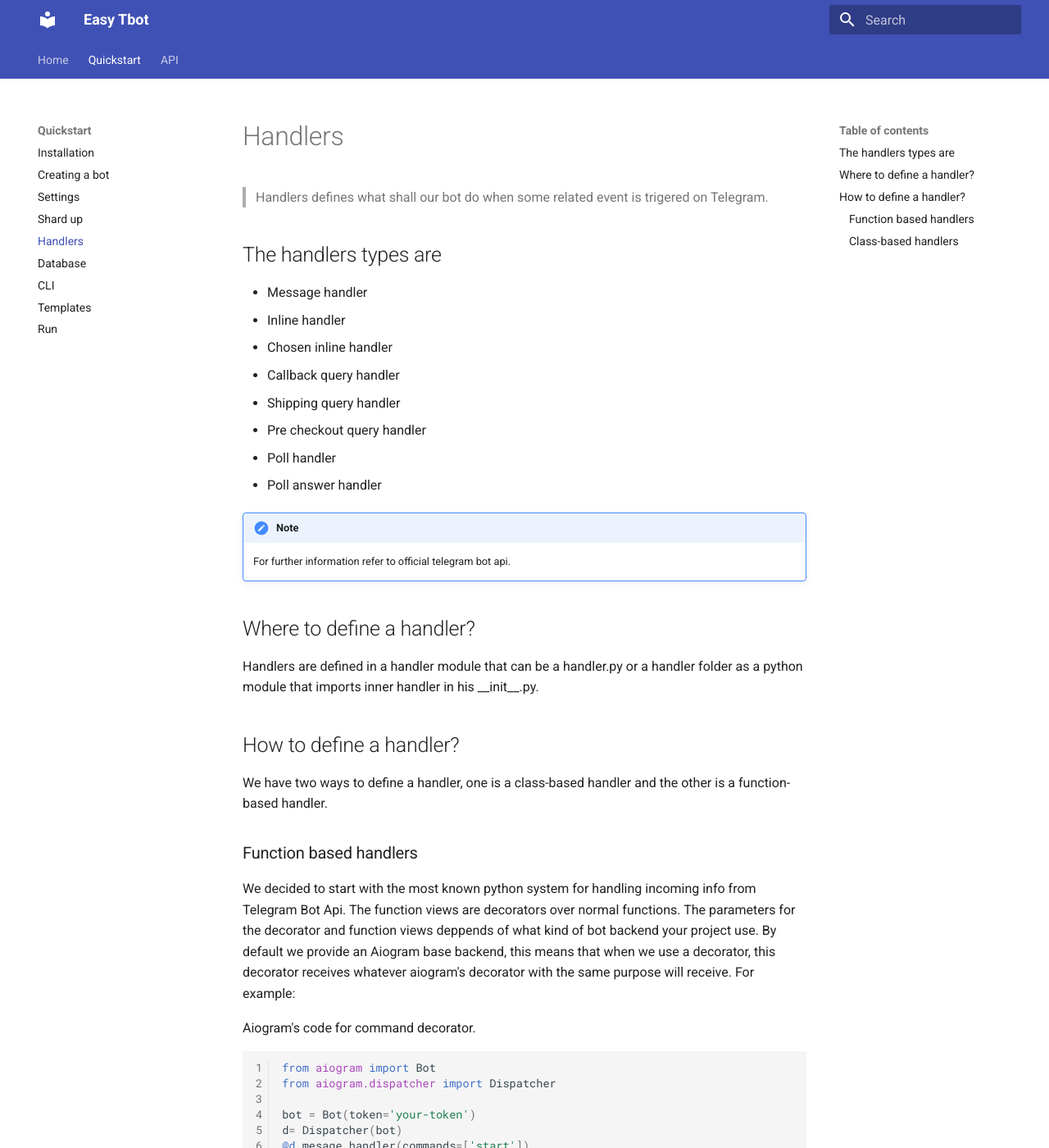
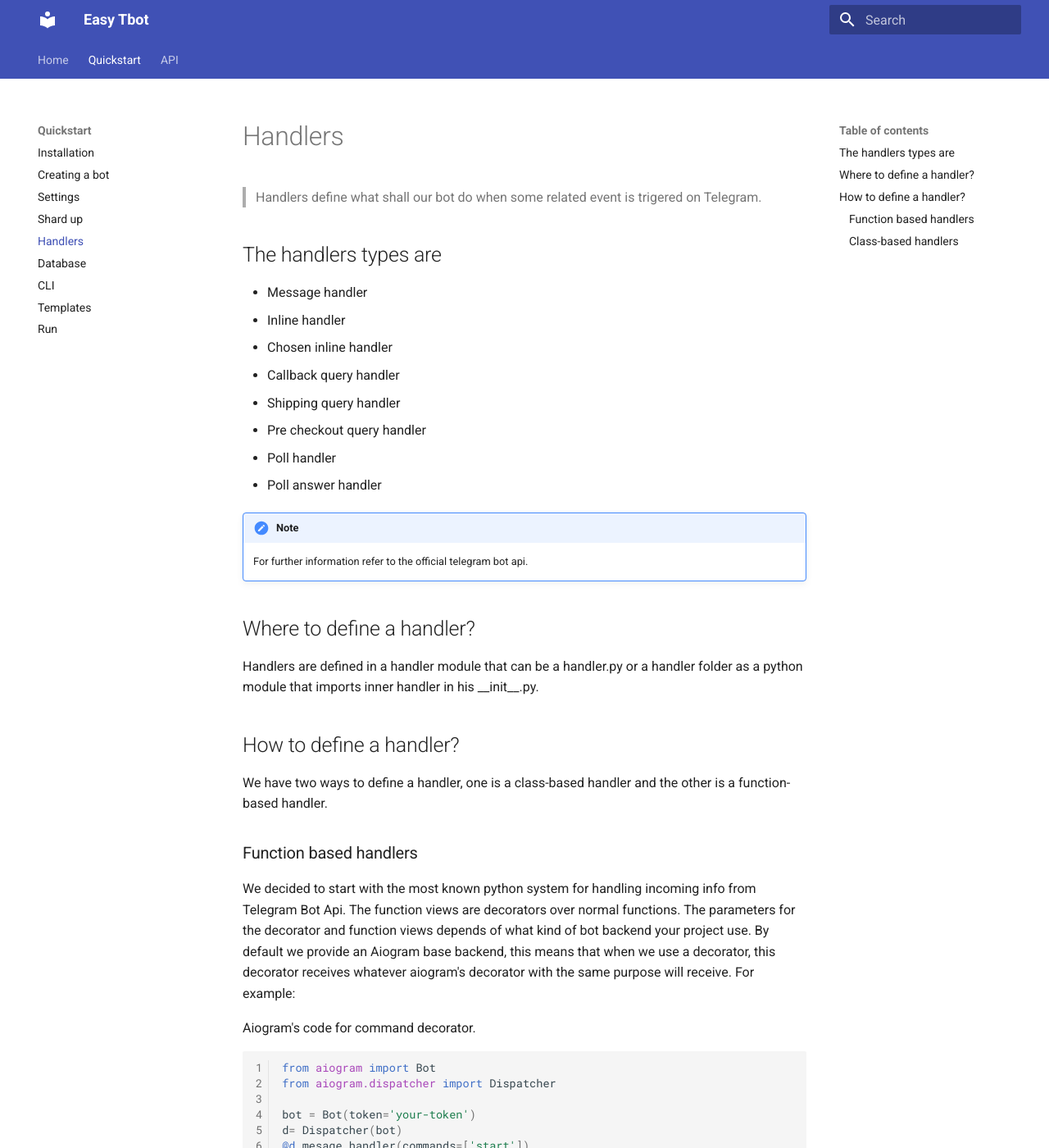
Before and after one commit to GowtherZil/easy_tbot, an MkDocs documentation site: the page built from docs/quick/handlers.md, in a window 1280 px wide and 1400 px high. Shown: the whole window at 82% size. Built offline with MkDocs 1.6.1 and Material for MkDocs 9.7.7, drawn with Linux system fonts in a browser that asks for light colours; some of the changed text lies outside the part shown.

Commit message:
Update handlers.md

```diff
--- a/docs/quick/handlers.md
+++ b/docs/quick/handlers.md
@@ -1,6 +1,6 @@
 # Handlers
 
-> Handlers defines what shall our bot do when some related event is trigered on Telegram.
+> Handlers define what shall our bot do when some related event is trigered on Telegram.
 
 ## The handlers types are
 
@@ -14,7 +14,7 @@
 - Poll answer handler
 
 !!! note
-    For further information refer to official telegram bot api.
+    For further information refer to the official telegram bot api.
 
 ## Where to define a handler?
 
@@ -26,7 +26,7 @@ We have two ways to define a handler, one is a class-based handler and the other
 
 ### Function based handlers
 
-We decided to start with the most known python system for handling incoming info from Telegram Bot Api. The function views are decorators over normal functions. The parameters for the decorator and function views deppends of what kind of bot backend your project use.
+We decided to start with the most known python system for handling incoming info from Telegram Bot Api. The function views are decorators over normal functions. The parameters for the decorator and function views depends of what kind of bot backend your project use.
 By default we provide an Aiogram base backend, this means that when we use a decorator, this decorator receives whatever aiogram's decorator with the same purpose will receive. For example:
 
 Aiogram's code for command decorator.
```
Also changed, not shown: other parts of docs/quick/handlers.md (+1 -1 lines).
